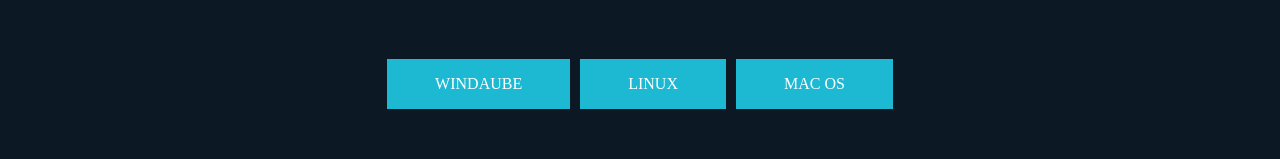
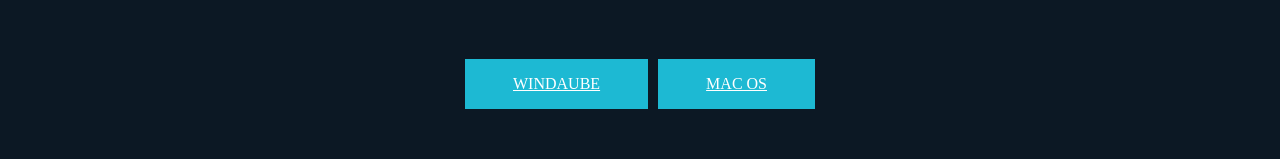
Before and after one commit to Rukmaksii/website, a React app: page / in a window 1280 px wide. Shown: the part 455-614 px from the top of the page. Built offline with nearby package versions, Linux system fonts and the light colour scheme; a web font is replaced by a local one.

Commit message:
Home Page: fixes broken links for download

```diff
--- a/src/App/Home/Home.module.scss
+++ b/src/App/Home/Home.module.scss
@@ -96,10 +96,14 @@
 			align-items: center;
 			flex: 1;
 
-			& > span {
+			& > a {
 				margin: 5px;
 				padding: 1rem 3rem;
 				background-color: $light-blue;
+
+				&:visited {
+					color: inherit;
+				}
 			}
 		}
 	}
--- a/src/App/Home/Home.tsx
+++ b/src/App/Home/Home.tsx
@@ -31,9 +31,8 @@
 					<div className={styles.download}>
 						<span>Download Rukmaksii</span>
 						<div>
-							<span>Windaube</span>
-							<span>Linux</span>
-							<span>Mac OS</span>
+							<a href="">Windaube</a>
+							<a href="">Mac OS</a>
 						</div>
 					</div>
 					<div className={styles.about}>
--- a/src/App/NavBar/NavBar.tsx
+++ b/src/App/NavBar/NavBar.tsx
@@ -34,11 +34,11 @@
 						</li>
 					</ul>
 					<div className={styles.separator}></div>
-					<a href="#downloadButton" className={styles.download}>
+					<Link to="/#downloadButton" className={styles.download}>
 						<div></div>
 						<span>Play now</span>
 						<div></div>
-					</a>
+					</Link>
 					</nav>
 					)
 	}
```
